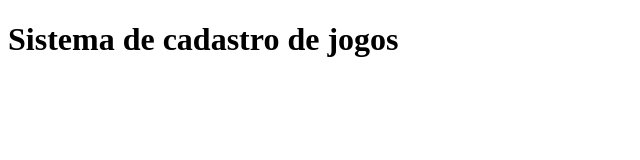
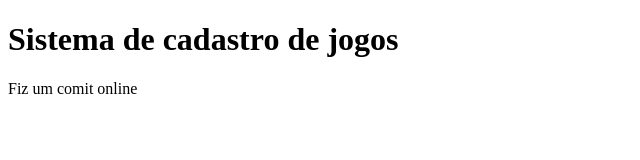
Before and after one commit to ferrazthiago13/sistema-de-cadastro, a plain HTML site: page index.html in a window 1280 px wide. Shown: the whole page, without its empty margins (0-640 px from the left). Drawn offline with Linux system fonts and the light colour scheme.

Commit message:
Inseri um paragrado no código

```diff
--- a/index.html
+++ b/index.html
@@ -8,6 +8,7 @@
 </head>
 <body>
     <h1>Sistema de cadastro de jogos</h1>
+    <p>Fiz um comit online</p>
     <script src="app.js"></script>
 </body>
 </html>
```
